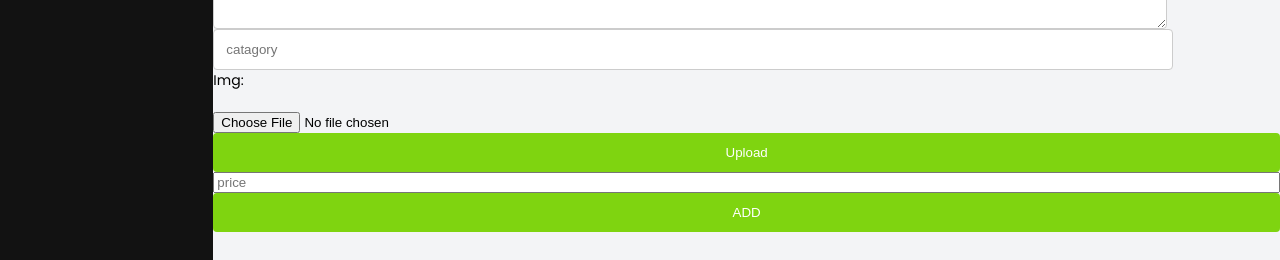
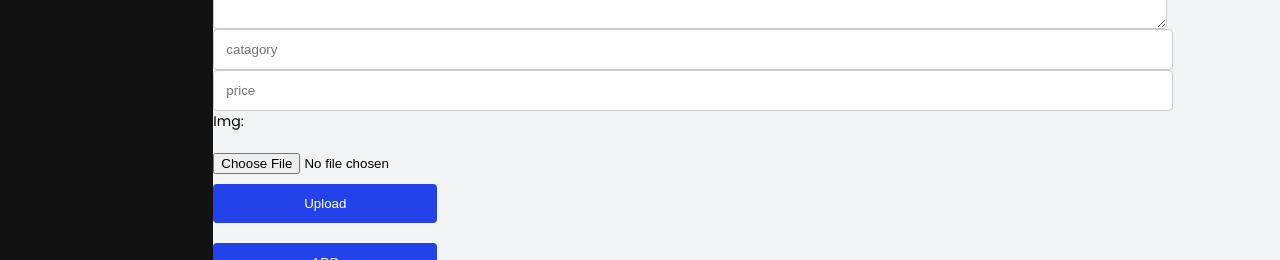
Before and after one commit to YazeedWidyan/MERAKI_Academy_Project_5, a React (Create React App) app in the folder frontend/: page /admin/addNewProduct in a window 1280 px wide. Shown: the part 540-800 px from the top of the page. Built offline with nearby package versions, Linux system fonts and the light colour scheme.

Commit message:
add product css

```diff
--- a/frontend/src/containers/Admin/AddNewProduct/addnewproduct.style.css
+++ b/frontend/src/containers/Admin/AddNewProduct/addnewproduct.style.css
@@ -15,11 +15,14 @@
   height: 100px;
 }
 .add-new-product-button {
-  background-color: #7fd410;
+  background-color: #2442e9;
   border: none;
   border-radius: 4px;
   padding: 12px;
+  margin-bottom: 10px;
+  margin-top: 10px;
   color: white;
+  width: 0%;
   min-width: 21%;
 }
 .add-new-product-button:hover {
--- a/frontend/src/containers/Admin/AddNewProduct/index.js
+++ b/frontend/src/containers/Admin/AddNewProduct/index.js
@@ -74,6 +74,13 @@ const AddNewProduct = () => {
           type="number"
           placeholder="catagory"
         />
+            <input className="add-new-product-input"
+          onChange={(e) => {
+            setprice(e.target.value);
+          }}
+          type="number"
+          placeholder="price"
+        />
         <label>Img:</label>
         <br />
         <input
@@ -88,13 +95,7 @@ const AddNewProduct = () => {
         <button className="add-new-product-button" onClick={uploadImage}>
           Upload
         </button>
-        <input
-          onChange={(e) => {
-            setprice(e.target.value);
-          }}
-          type="number"
-          placeholder="price"
-        />
+
         <button
           className="add-new-product-button"
           onClick={() => {
```
